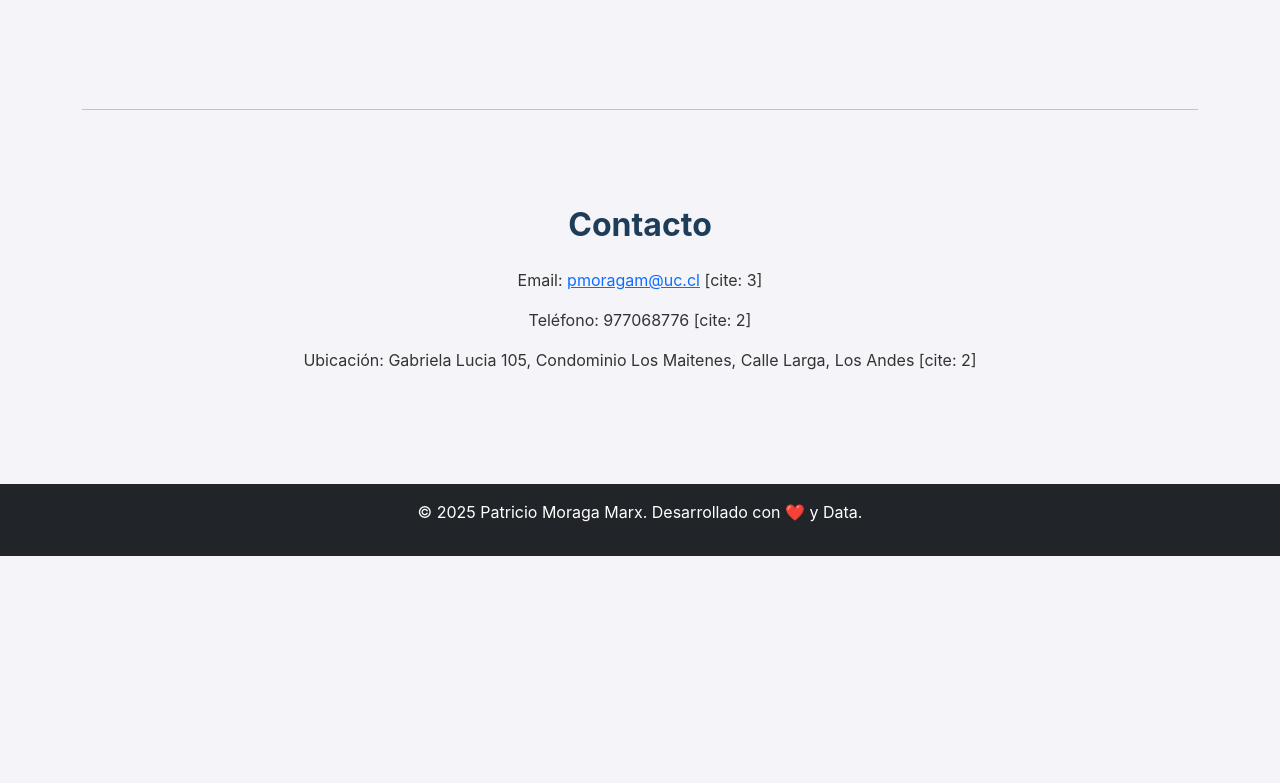
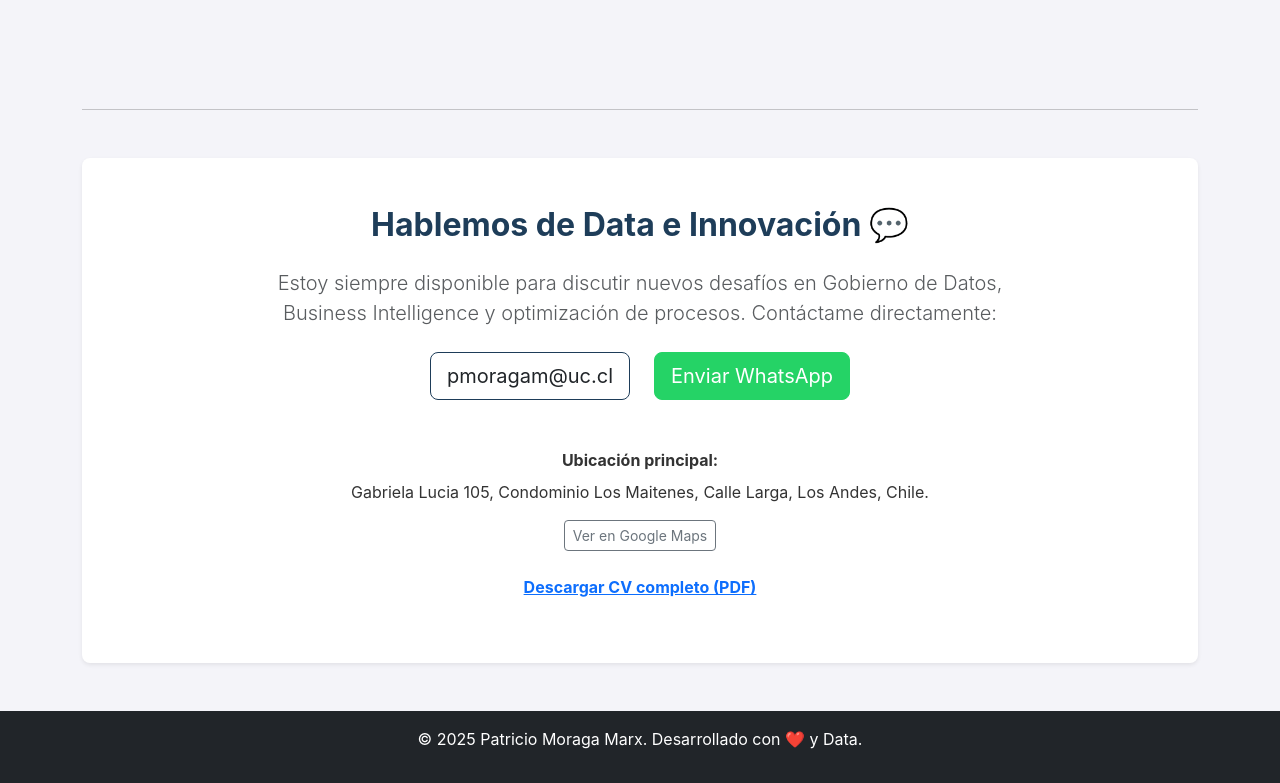
Before and after one commit to patricio-moraga/Portfolio, a plain HTML site: page index.html in a window 1280 px wide. Shown: the part 2206-2989 px from the top of the page. Before the commit the page ends 2762 px from the top, so only its background shows below. Drawn offline with nearby package versions, Linux system fonts and the light colour scheme.

Commit message:
Update index.html

```diff
--- a/index.html
+++ b/index.html
@@ -150,14 +150,42 @@
 
         <hr class="my-5">
 
-        <section id="contacto" class="py-5">
-            <h2 class="text-center mb-4">Contacto</h2>
-            <div class="text-center">
-                <p>Email: <a href="mailto:pmoragam@uc.cl">pmoragam@uc.cl</a> [cite: 3]</p>
-                <p>Teléfono: 977068776 [cite: 2]</p>
-                <p>Ubicación: Gabriela Lucia 105, Condominio Los Maitenes, Calle Larga, Los Andes [cite: 2]</p>
+       <section id="contacto" class="py-5 bg-white rounded-3 shadow-sm">
+    <h2 class="text-center mb-4">Hablemos de Data e Innovación 💬</h2>
+    <div class="text-center row justify-content-center">
+        <div class="col-md-8">
+            <p class="lead text-muted">Estoy siempre disponible para discutir nuevos desafíos en Gobierno de Datos, Business Intelligence y optimización de procesos. Contáctame directamente:</p>
+
+            <div class="d-flex flex-column flex-md-row justify-content-center gap-4 mt-4 mb-5">
+
+                <a href="mailto:pmoragam@uc.cl" class="btn btn-lg btn-outline-dark" style="border-color: #1e3d59;">
+                    <i class="fas fa-envelope"></i> pmoragam@uc.cl
+                </a>
+
+                <a href="https://wa.me/569977068776?text=Hola%20Patricio,%20vi%20tu%20portafolio%20web%20y%20me%20gustaría%20conversar%20sobre..."
+                   target="_blank"
+                   class="btn btn-lg btn-success"
+                   style="background-color: #25d366; border-color: #25d366;">
+                    <i class="fab fa-whatsapp"></i> Enviar WhatsApp
+                </a>
+
             </div>
-        </section>
+
+            <p class="fw-bold mt-4 mb-2">Ubicación principal:</p>
+            <p class="mb-3">Gabriela Lucia 105, Condominio Los Maitenes, Calle Larga, Los Andes, Chile.</p>
+
+            <a href="https://www.google.com/maps/search/?api=1&query=Gabriela+Lucia+105,+Los+Andes"
+               target="_blank"
+               class="btn btn-sm btn-outline-secondary">
+                <i class="fas fa-map-marker-alt"></i> Ver en Google Maps
+            </a>
+
+            <p class="mt-4">
+                <a href="URL_A_TU_CV.pdf" download class="text-primary fw-bold">Descargar CV completo (PDF)</a>
+            </p>
+        </div>
+    </div>
+</section>
 
     </main>
 
```
